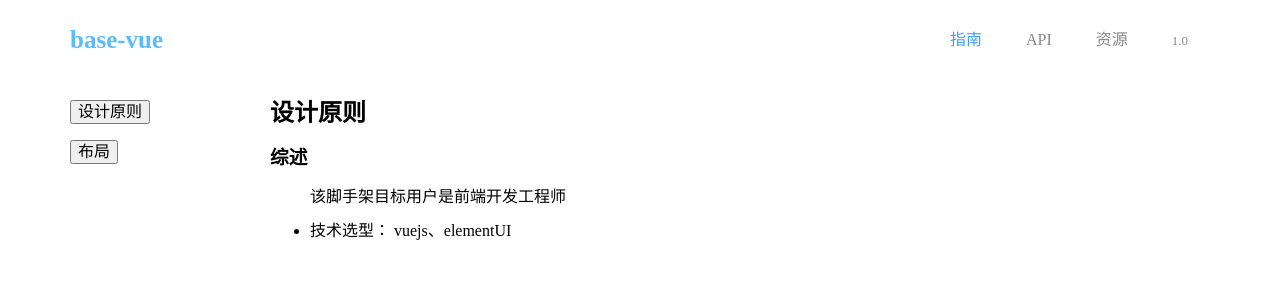
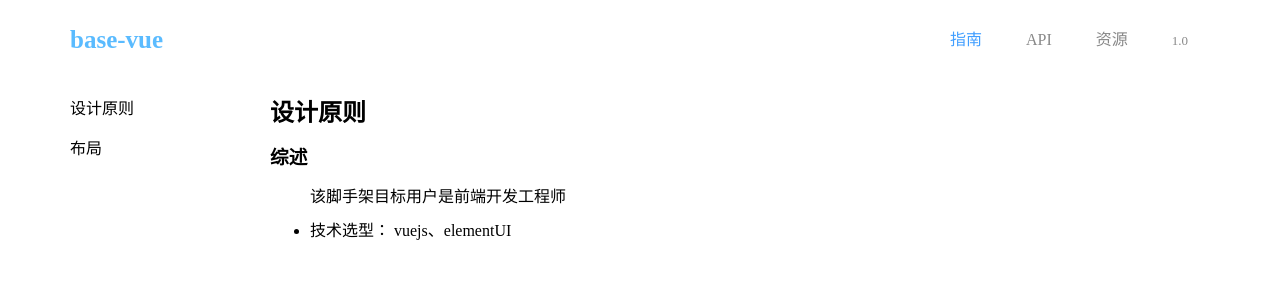
Before and after one commit to 1000px/base-doc, a Vue app: page /#/ in a window 1280 px wide. Shown: the top 300 px of the page. Built offline with nearby package versions, Linux system fonts and the light colour scheme.

Commit message:
'modified'

```diff
--- a/src/components/nav.vue
+++ b/src/components/nav.vue
@@ -7,7 +7,7 @@
 	<div class="left-nav">
 		<ul>
             <li v-for="(item, index) in leftList" :key="index">
-				<button @click="getMd(item.url)">{{item.title}}</button>
+				<router-link :to="{path: item.url}">{{item.title}}</router-link>
 			</li>
         </ul>
 	</div>
@@ -25,9 +25,6 @@ export default {
 	methods: {
 		showLeftList: function () {
 			console.log(this.leftList);
-		},
-		getMd: function (url) {
-
 		}
 	}
 };
```
Also changed, not shown: 1 other file (tests, documents, lock files or other folders).
